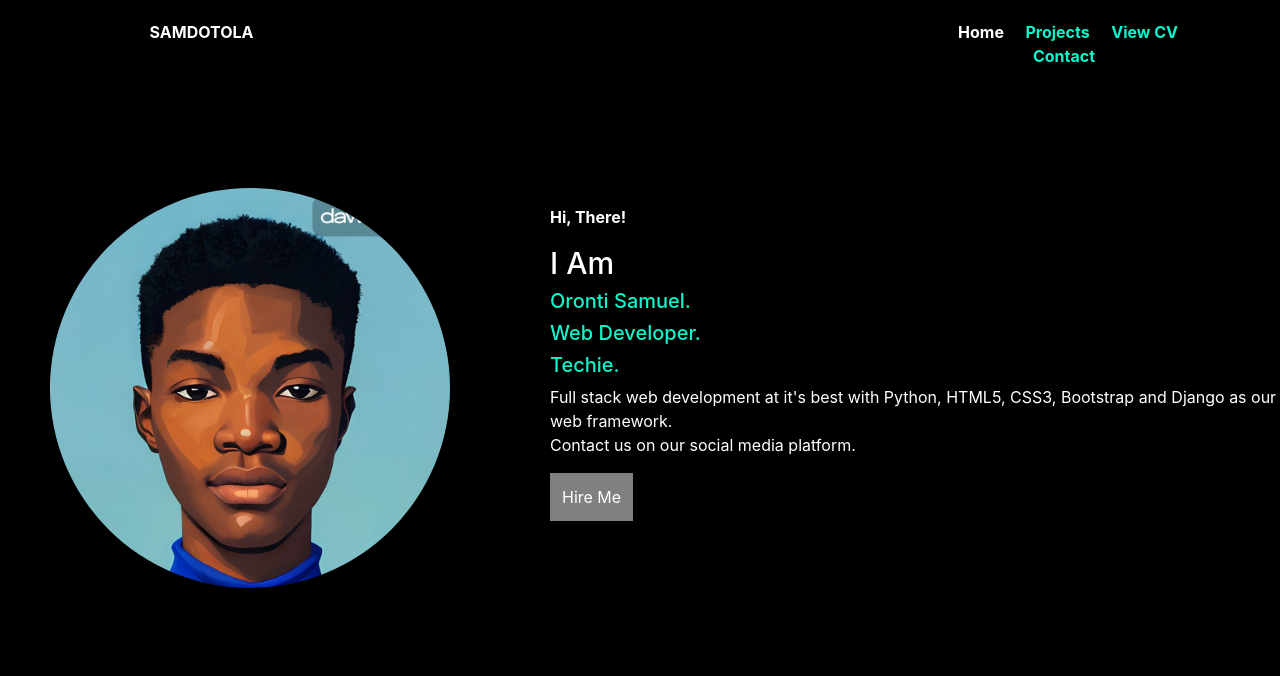
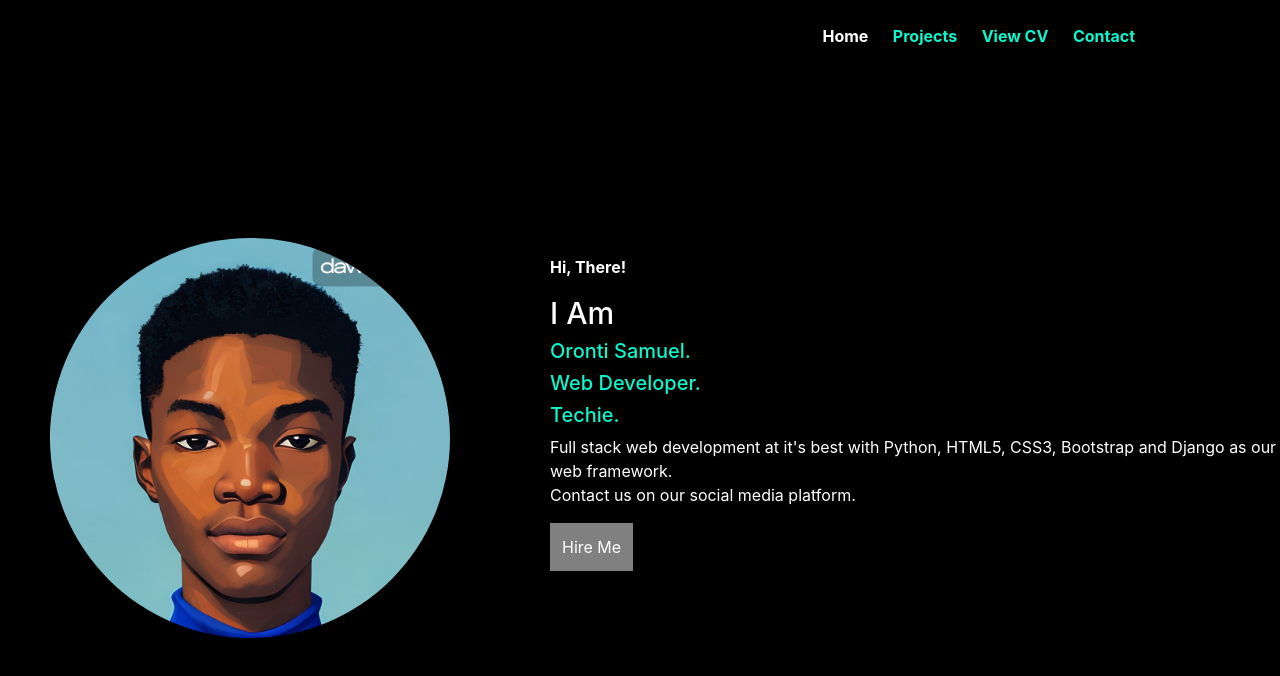
Before and after one commit to samdotola/oronti-DEV, a plain HTML site: page index.html in a window 1280 px wide. Drawn offline with nearby package versions, Linux system fonts and the light colour scheme.

Commit message:
Update index.html

```diff
--- a/index.html
+++ b/index.html
@@ -22,28 +22,21 @@
         user-select: none;
       }
 
-      @media (min-width: 768px) {
+      @media (min-width: 400px) {
         .bd-placeholder-img-lg {
           font-size: 3.5rem;
         }
       }
       .wallets{
-        --g:8px; /*gap*/
-        --s:400px; /*space*/
-
-        display: grid;
         border-radius: 50%;
         margin-top: 50px;
         padding-left: 50px;
       }
       .wallets > img{
-        grid-area: 1/1;
         width: 400px;
-        aspect-ratio: 1;
         object-fit: cover;
         border-radius: 50%;
         cursor: pointer;
-        z-index: 0;
       }
       body{
         background: black;
@@ -98,13 +91,12 @@
   <body style="background: black;">
   <div>
     <div class="container">
-      <a href="#" class="navbar-brand d-flex align-items-center">
+      <a href="#" class="navbar-brand ">
         <ul class="listd text-white" style="text-align: right;">
-          <a style="margin-right: 700px; padding-top: 90px; color: white; font-weight: bold;" href="">SAMDOTOLA</a>
-          <a style="margin-right: 17px; padding-top: 90px; color: white; font-weight: bold;" href="">Home</a>
-          <a style="margin-right: 17px; color: #0ef6cc; font-weight: bold;" href="https://github.com/samdotola">Projects</a>
-          <a style="margin-right: 17px; color: #0ef6cc; font-weight: bold;" href="">View CV</a>
-          <a style="margin-right: 100px; color: #0ef6cc; font-weight: bold;" href="https://twitter.com/samdotola">Contact</a>
+          <a style="margin-right: 20px; padding-top: 0px; color: white; font-weight: bold;" href="">Home</a>
+          <a style="margin-right: 20px; color: #0ef6cc; font-weight: bold;" href="https://github.com/samdotola">Projects</a>
+          <a style="margin-right: 20px; color: #0ef6cc; font-weight: bold;" href="">View CV</a>
+          <a style="margin-right: 60px; color: #0ef6cc; font-weight: bold;" href="https://twitter.com/samdotola">Contact</a>
         </ul>
       </a>
 
@@ -115,7 +107,7 @@
 <body>
 
 
-  <div class="body1">
+  <div class="body1"  style="padding-top: 70px;">
     <div class="wallets">
       <img src="cal.jpg">
     </div>
```
